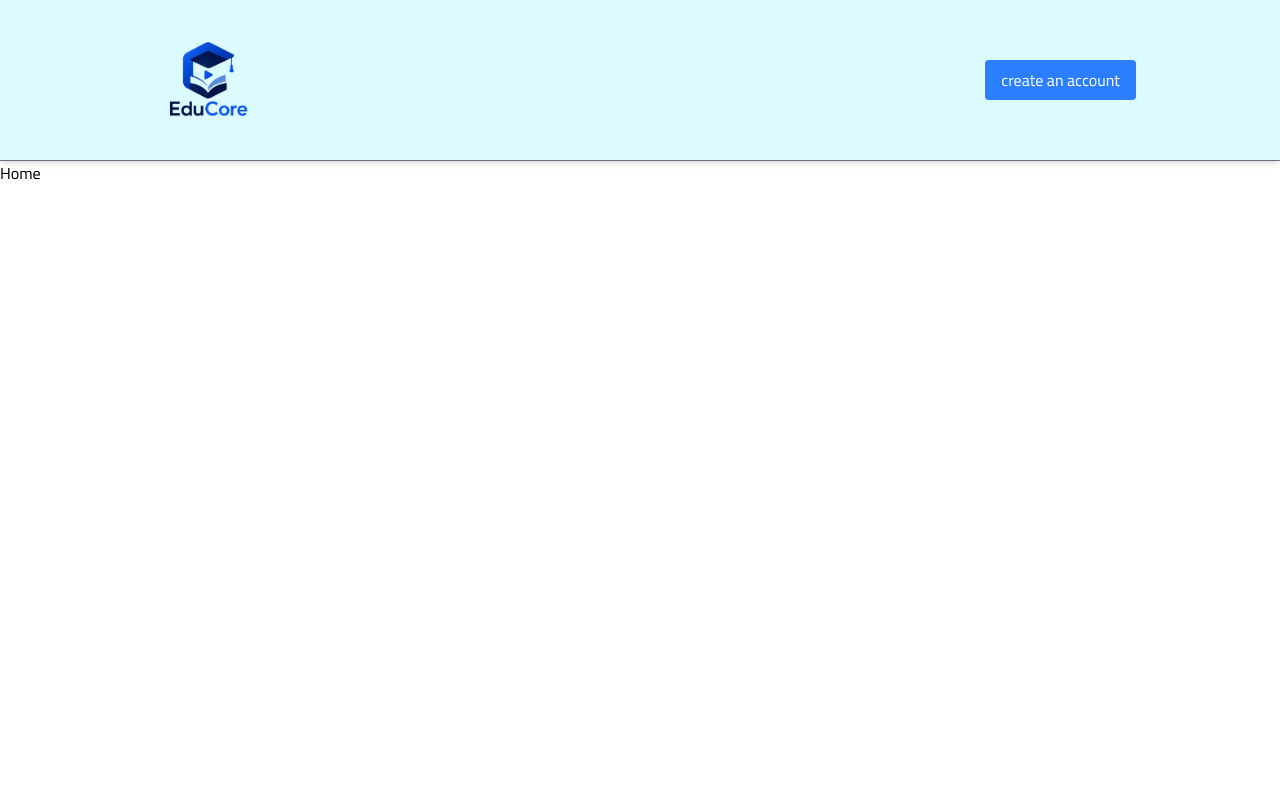
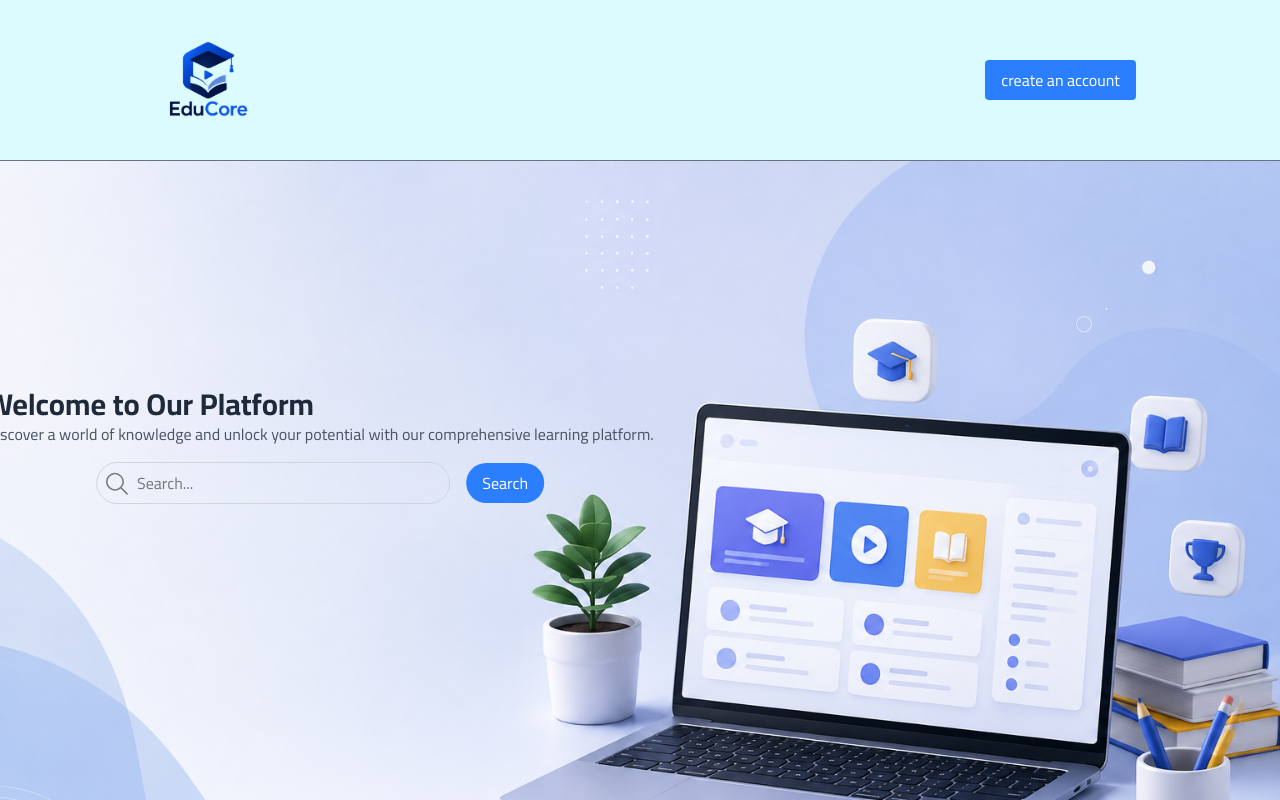
Before and after one commit to Abdul-Rahman-Rafat/LMS, a React (Vite) app in the folder client/: page / in a window 1280 px wide. Shown: the top 800 px of the page. Built offline with nearby package versions, Linux system fonts and the light colour scheme; no server answers; a web font is replaced by a local one.

Commit message:
add Mainlayout (To make navbar&Footer for all pages)

```diff
--- a/client/src/App.jsx
+++ b/client/src/App.jsx
@@ -12,32 +12,30 @@ import Dashboard from "./pages/educator/Dashboard.jsx";
 import AddCourse from "./pages/educator/AddCourse.jsx";
 import StudentsEnrolled from "./pages/educator/StudentsEnrolled.jsx";
 import Navbar from "./components/student/Navbar.jsx";
+import MainLayout from "./MainLayout.jsx";
 
 const App = () => {
-  const isEducatorPage = useMatch("/educator/*");
   return (
     <div className="text-default bg-white min-h-screen">
-      {!isEducatorPage && <Navbar />}
-
-
-
       <Routes>
-        <Route path="/" element={<Home />} />
-        <Route path="/course-list" element={<CoursesList />} />
-        <Route path="/course-list/:input" element={<CoursesList />} />
-        <Route path="/course/:id" element={<CourseDetails />} />
-        <Route path="/my-enrollments" element={<MyEnrollments />} />
-        <Route path="/player/:courseId" element={<Player />} />
-        <Route path="/loading/:path" element={<Loading />} />
+        <Route path="/" element={<MainLayout />}>
+          <Route index element={<Home />} />
+          <Route path="course-list" element={<CoursesList />} />
+          <Route path="course-list/:input" element={<CoursesList />} />
+          <Route path="course/:id" element={<CourseDetails />} />
+          <Route path="my-enrollments" element={<MyEnrollments />} />
+          <Route path="player/:courseId" element={<Player />} />
+          <Route path="loading/:path" element={<Loading />} />
 
           <Route path="/educator" element={<Educator />}>
-          <Route path="educator" element={<Dashboard />} />
+            <Route index element={<Dashboard />} />
             <Route path="add-course" element={<AddCourse />} />
             <Route path="my-courses" element={<MyCourses />} />
             <Route path="students-enrolled" element={<StudentsEnrolled />} />
           </Route>
 
           <Route path="*" element={<div>Page Not Found</div>} />
+        </Route>
       </Routes>
     </div>
   );
--- /dev/null
+++ b/client/src/MainLayout.jsx
@@ -0,0 +1,20 @@
+import React from "react";
+import Navbar from "./components/student/Navbar";
+import { Outlet, useMatch } from "react-router-dom";
+import Footer from "./components/student/Footer";
+
+const MainLayout = () => {
+  const isEducatorPage = useMatch("/educator/*");
+
+  return (
+    <div>
+      {/* {!isEducatorPage && */}
+      <Navbar />
+      {/* } */}
+      <Outlet />
+      <Footer />
+    </div>
+  );
+};
+
+export default MainLayout;
--- a/client/src/pages/student/Home.jsx
+++ b/client/src/pages/student/Home.jsx
@@ -1,7 +1,21 @@
 import React from "react";
+import Hero from "../../components/student/Hero";
+import Companies from "../../components/student/Companies";
+import CourseSection from "../../components/student/CourseSection";
+import TestimonialsSection from "../../components/student/TestimonialsSection";
+import CallToAction from "../../components/student/CallToAction";
+import Footer from "../../components/student/Footer";
 
 const Home = () => {
-  return <div>Home</div>;
+  return (
+    <div>
+      <Hero />
+      <Companies />
+      <CourseSection />
+      <TestimonialsSection />
+      <CallToAction />
+    </div>
+  );
 };
 
 export default Home;
```
Lines whose indentation alone changed are shown as unchanged.
